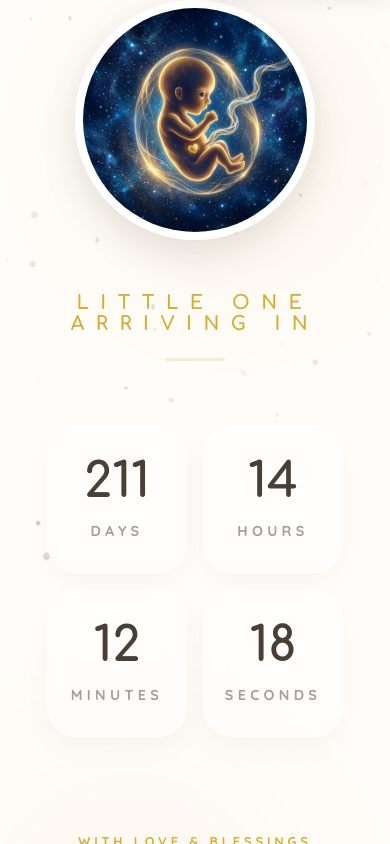
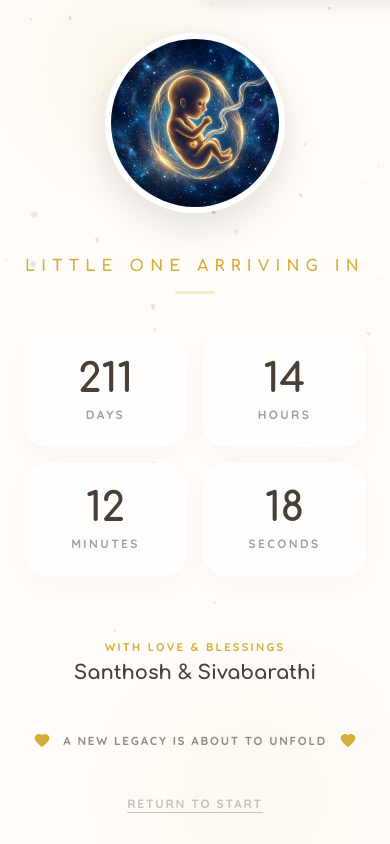
Before and after one commit to xrvnsp/SPSB, a React (Vite) app: page / in a window 390 px wide. Both pictures are taken after a click on the button "START COUNTDOWN". Shown: the top 844 px of the page. Built offline with nearby package versions, Linux system fonts and the light colour scheme.

Commit message:
Optimize for mobile responsiveness

```diff
--- a/src/App.jsx
+++ b/src/App.jsx
@@ -42,7 +42,6 @@ function App() {
       setTimeLeft(calculateTimeLeft());
     }, 1000);
 
-    // Random message interval
     const msgTimer = setInterval(() => {
       setCurrentMessage(RANDOM_MESSAGES[Math.floor(Math.random() * RANDOM_MESSAGES.length)]);
     }, 5000);
@@ -70,14 +69,15 @@ function App() {
     <div className="countdown-container" style={{
       backgroundColor: '#fffcf9',
       minHeight: '100vh',
-      width: '100vw',
+      width: '100%',
       color: '#4a3f35',
       display: 'flex',
       alignItems: 'center',
       justifyContent: 'center',
-      overflow: 'hidden',
+      overflowX: 'hidden',
       position: 'relative',
-      fontFamily: "'Quicksand', sans-serif"
+      fontFamily: "'Quicksand', sans-serif",
+      padding: '2rem 1rem'
     }}>
       {/* Premium Contrast Particles */}
       <Particles count={45} color="#4a3f35" />
@@ -90,33 +90,53 @@ function App() {
             animate={{ opacity: 1, scale: 1 }}
             exit={{ opacity: 0, scale: 1.1, filter: 'blur(20px)' }}
             transition={{ duration: 0.8, ease: "easeOut" }}
-            style={{ textAlign: 'center', zIndex: 10, padding: '2rem' }}
+            style={{
+              textAlign: 'center',
+              zIndex: 10,
+              width: '100%',
+              maxWidth: '600px',
+              display: 'flex',
+              flexDirection: 'column',
+              alignItems: 'center'
+            }}
           >
             <motion.div
               animate={{ scale: [1, 1.1, 1], rotate: [0, 5, -5, 0] }}
               transition={{ repeat: Infinity, duration: 5 }}
               style={{ marginBottom: '2rem' }}
             >
-              <Heart size={64} color="#d4af37" fill="#d4af37" strokeWidth={1} style={{ opacity: 0.3 }} />
+              <Heart size={48} color="#d4af37" fill="#d4af37" strokeWidth={1} style={{ opacity: 0.3 }} />
             </motion.div>
 
             <h1 style={{
               fontFamily: "'Comfortaa', cursive",
-              fontSize: 'clamp(2.5rem, 8vw, 4.5rem)',
+              fontSize: 'clamp(2rem, 10vw, 4rem)',
               fontWeight: 700,
-              letterSpacing: '-0.02em',
+              lineHeight: 1.2,
               marginBottom: '1rem',
               color: '#4a3f35'
             }}>
               The Final <span style={{ color: '#d4af37' }}>Wait</span>
             </h1>
-            <p style={{ fontFamily: "'Quicksand', sans-serif", color: 'rgba(74,63,53,0.5)', fontSize: '1.2rem', letterSpacing: '0.4em', marginBottom: '4rem', fontWeight: 700 }}>
+            <p style={{
+              fontFamily: "'Quicksand', sans-serif",
+              color: 'rgba(74,63,53,0.5)',
+              fontSize: 'clamp(0.8rem, 4vw, 1.1rem)',
+              letterSpacing: '0.3em',
+              marginBottom: '3rem',
+              fontWeight: 700
+            }}>
               NOVEMBER 22, 2026
             </p>
 
-            <div style={{ marginBottom: '4rem' }}>
-               <p style={{ color: '#d4af37', letterSpacing: '0.3em', fontSize: '0.9rem', marginBottom: '0.5rem', fontWeight: 700 }}>WITH THE BLESSINGS OF</p>
-               <h3 style={{ fontFamily: "'Sacramento', cursive", fontSize: '3rem', color: '#4a3f35', marginTop: '0.5rem' }}>
+            <div style={{ marginBottom: '3rem' }}>
+               <p style={{ color: '#d4af37', letterSpacing: '0.2em', fontSize: '0.75rem', marginBottom: '0.5rem', fontWeight: 700 }}>WITH THE BLESSINGS OF</p>
+               <h3 style={{
+                 fontFamily: "'Sacramento', cursive",
+                 fontSize: 'clamp(2rem, 8vw, 3rem)',
+                 color: '#4a3f35',
+                 marginTop: '0.5rem'
+               }}>
                   Late Shri Singaravelu
                </h3>
             </div>
@@ -128,28 +148,27 @@ function App() {
               style={{
                 background: 'white',
                 border: '2px solid rgba(212,175,55,0.3)',
-                padding: '1.5rem 4rem',
+                padding: '1.2rem 2.5rem',
                 borderRadius: '100px',
                 color: '#d4af37',
-                fontSize: '1.1rem',
+                fontSize: 'clamp(0.9rem, 4vw, 1.1rem)',
                 fontWeight: 700,
-                letterSpacing: '0.2em',
+                letterSpacing: '0.15em',
                 cursor: 'pointer',
                 display: 'flex',
                 alignItems: 'center',
-                gap: '1rem',
+                gap: '0.8rem',
                 boxShadow: '0 4px 15px rgba(0,0,0,0.05)',
                 transition: 'all 0.3s ease',
-                margin: '0 auto',
                 fontFamily: "'Comfortaa', cursive"
               }}
             >
               START COUNTDOWN <ChevronRight size={20} />
             </motion.button>
 
-            <div style={{ marginTop: '5rem', opacity: 0.6 }}>
-               <p style={{ letterSpacing: '0.2em', fontSize: '0.8rem', color: 'rgba(74,63,53,0.4)', fontWeight: 700 }}>CELEBRATED BY</p>
-               <p style={{ fontSize: '1.3rem', fontWeight: 700, marginTop: '0.5rem', fontFamily: "'Comfortaa', cursive" }}>Santhosh & Sivabarathi</p>
+            <div style={{ marginTop: '4rem', opacity: 0.6 }}>
+               <p style={{ letterSpacing: '0.15em', fontSize: '0.7rem', color: 'rgba(74,63,53,0.4)', fontWeight: 700 }}>CELEBRATED BY</p>
+               <p style={{ fontSize: 'clamp(1rem, 5vw, 1.3rem)', fontWeight: 700, marginTop: '0.5rem', fontFamily: "'Comfortaa', cursive" }}>Santhosh & Sivabarathi</p>
             </div>
           </motion.div>
         ) : (
@@ -158,7 +177,7 @@ function App() {
             variants={containerVariants}
             initial="hidden"
             animate="visible"
-            style={{ textAlign: 'center', zIndex: 10, width: '100%', maxWidth: '1200px', padding: '0 2rem' }}
+            style={{ textAlign: 'center', zIndex: 10, width: '100%', maxWidth: '1000px' }}
           >
             {/* Animated Fetus Illustration with Callout */}
             <motion.div
@@ -172,30 +191,31 @@ function App() {
                 opacity: { duration: 1.5 },
                 scale: { repeat: Infinity, duration: 2, ease: "easeInOut" }
               }}
-              style={{ marginBottom: '3rem', position: 'relative', display: 'inline-block' }}
+              style={{ marginBottom: '2.5rem', position: 'relative', display: 'inline-block' }}
             >
               {/* Speech Bubble Callout */}
               <AnimatePresence mode="wait">
                 <motion.div
                   key={currentMessage}
                   initial={{ opacity: 0, y: 10, scale: 0.8 }}
-                  animate={{ opacity: 1, y: -20, scale: 1 }}
-                  exit={{ opacity: 0, y: -30, scale: 0.8 }}
+                  animate={{ opacity: 1, y: -15, scale: 1 }}
+                  exit={{ opacity: 0, y: -25, scale: 0.8 }}
                   style={{
                     position: 'absolute',
-                    top: '-60px',
+                    top: '-70px',
                     left: '50%',
                     transform: 'translateX(-50%)',
                     background: 'white',
-                    padding: '0.8rem 1.5rem',
-                    borderRadius: '20px',
+                    padding: '0.7rem 1.2rem',
+                    borderRadius: '18px',
                     boxShadow: '0 10px 25px rgba(0,0,0,0.1)',
                     border: '2px solid rgba(212,175,55,0.2)',
                     zIndex: 20,
-                    minWidth: '200px',
+                    width: 'max-content',
+                    maxWidth: '280px',
                     fontFamily: "'Quicksand', sans-serif",
                     fontWeight: 700,
-                    fontSize: '0.9rem',
+                    fontSize: 'clamp(0.75rem, 3.5vw, 0.9rem)',
                     color: '#d4af37'
                   }}
                 >
@@ -217,7 +237,7 @@ function App() {
 
               <div style={{
                 position: 'absolute',
-                inset: '-20px',
+                inset: '-15px',
                 background: 'radial-gradient(circle, rgba(212,175,55,0.1) 0%, transparent 70%)',
                 borderRadius: '50%',
                 zIndex: -1
@@ -226,26 +246,35 @@ function App() {
                 src="/fetus.png"
                 alt="2-Month Fetus Illustration"
                 style={{
-                  width: '240px',
-                  height: '240px',
+                  width: 'clamp(180px, 40vw, 240px)',
+                  height: 'clamp(180px, 40vw, 240px)',
                   borderRadius: '50%',
                   objectFit: 'cover',
-                  border: '8px solid white',
+                  border: '6px solid white',
                   boxShadow: '0 15px 40px rgba(0,0,0,0.1)'
                 }}
               />
             </motion.div>
 
-            <motion.div variants={itemVariants} style={{ marginBottom: '4rem' }}>
-              <h2 style={{ fontFamily: "'Comfortaa', cursive", fontSize: '1.2rem', color: '#d4af37', letterSpacing: '0.6em', marginBottom: '1.5rem', fontWeight: 700 }}>LITTLE ONE ARRIVING IN</h2>
-              <div style={{ height: '3px', width: '60px', background: '#d4af37', margin: '0 auto', borderRadius: '10px', opacity: 0.2 }}></div>
+            <motion.div variants={itemVariants} style={{ marginBottom: '2.5rem' }}>
+              <h2 style={{
+                fontFamily: "'Comfortaa', cursive",
+                fontSize: 'clamp(0.8rem, 4vw, 1.1rem)',
+                color: '#d4af37',
+                letterSpacing: '0.4em',
+                marginBottom: '1rem',
+                fontWeight: 700
+              }}>LITTLE ONE ARRIVING IN</h2>
+              <div style={{ height: '3px', width: '40px', background: '#d4af37', margin: '0 auto', borderRadius: '10px', opacity: 0.2 }}></div>
             </motion.div>
 
+            {/* Responsive Countdown Grid */}
             <div style={{
-              display: 'flex',
-              justifyContent: 'center',
-              gap: 'clamp(1rem, 3vw, 3rem)',
-              flexWrap: 'wrap'
+              display: 'grid',
+              gridTemplateColumns: 'repeat(auto-fit, minmax(130px, 1fr))',
+              gap: '1rem',
+              width: '100%',
+              padding: '0 0.5rem'
             }}>
               {Object.entries(timeLeft).map(([unit, value]) => (
                 <motion.div
@@ -255,10 +284,9 @@ function App() {
                     display: 'flex',
                     flexDirection: 'column',
                     alignItems: 'center',
-                    minWidth: '140px',
                     background: 'rgba(255,255,255,0.6)',
-                    padding: '2rem 1rem',
-                    borderRadius: '30px',
+                    padding: '1.5rem 0.5rem',
+                    borderRadius: '24px',
                     backdropFilter: 'blur(10px)',
                     border: '1px solid rgba(255,255,255,0.8)',
                     boxShadow: '0 10px 30px rgba(0,0,0,0.03)'
@@ -269,7 +297,7 @@ function App() {
                     initial={{ y: 10, opacity: 0 }}
                     animate={{ y: 0, opacity: 1 }}
                     style={{
-                      fontSize: 'clamp(3rem, 10vw, 6rem)',
+                      fontSize: 'clamp(2.5rem, 8vw, 5rem)',
                       fontWeight: 700,
                       fontFamily: "'Comfortaa', cursive",
                       lineHeight: 1,
@@ -279,11 +307,11 @@ function App() {
                     {String(value).padStart(2, '0')}
                   </motion.span>
                   <span style={{
-                    fontSize: '0.9rem',
+                    fontSize: '0.75rem',
                     color: 'rgba(74,63,53,0.5)',
-                    letterSpacing: '0.3em',
+                    letterSpacing: '0.2em',
                     textTransform: 'uppercase',
-                    marginTop: '1rem',
+                    marginTop: '0.5rem',
                     fontWeight: 700
                   }}>
                     {unit}
@@ -294,17 +322,26 @@ function App() {
 
             <motion.div
               variants={itemVariants}
-              style={{ marginTop: '6rem', display: 'flex', flexDirection: 'column', alignItems: 'center', gap: '4rem' }}
+              style={{ marginTop: '4rem', display: 'flex', flexDirection: 'column', alignItems: 'center', gap: '3rem' }}
             >
               <div style={{ textAlign: 'center' }}>
-                 <p style={{ color: '#d4af37', letterSpacing: '0.3em', fontSize: '0.8rem', marginBottom: '0.5rem', fontWeight: 700 }}>WITH LOVE & BLESSINGS</p>
-                 <p style={{ fontSize: '1.4rem', fontWeight: 700, color: '#4a3f35', fontFamily: "'Comfortaa', cursive" }}>Santhosh & Sivabarathi</p>
+                 <p style={{ color: '#d4af37', letterSpacing: '0.2em', fontSize: '0.7rem', marginBottom: '0.5rem', fontWeight: 700 }}>WITH LOVE & BLESSINGS</p>
+                 <p style={{ fontSize: 'clamp(1.1rem, 5vw, 1.4rem)', fontWeight: 700, color: '#4a3f35', fontFamily: "'Comfortaa', cursive" }}>Santhosh & Sivabarathi</p>
               </div>
 
-              <div style={{ display: 'flex', gap: '1rem', alignItems: 'center', color: '#d4af37' }}>
-                <Heart size={20} fill="#d4af37" />
-                <p style={{ letterSpacing: '0.2em', fontSize: '0.9rem', fontWeight: 700, color: 'rgba(74,63,53,0.6)' }}>A NEW LEGACY IS ABOUT TO UNFOLD</p>
-                <Heart size={20} fill="#d4af37" />
+              <div style={{
+                display: 'flex',
+                gap: '0.8rem',
+                alignItems: 'center',
+                color: '#d4af37',
+                flexWrap: 'wrap',
+                justifyContent: 'center'
+              }}>
+                <Heart size={16} fill="#d4af37" />
+                <p style={{ letterSpacing: '0.15em', fontSize: 'clamp(0.7rem, 3vw, 0.9rem)', fontWeight: 700, color: 'rgba(74,63,53,0.6)' }}>
+                  A NEW LEGACY IS ABOUT TO UNFOLD
+                </p>
+                <Heart size={16} fill="#d4af37" />
               </div>
 
               <button
@@ -314,8 +351,8 @@ function App() {
                   border: 'none',
                   color: 'rgba(74,63,53,0.3)',
                   cursor: 'pointer',
-                  fontSize: '0.8rem',
-                  letterSpacing: '0.2em',
+                  fontSize: '0.75rem',
+                  letterSpacing: '0.15em',
                   textDecoration: 'underline',
                   textUnderlineOffset: '4px',
                   fontWeight: 600,
@@ -329,13 +366,13 @@ function App() {
         )}
       </AnimatePresence>
 
-      {/* Soft Light Decorative Orbs */}
+      {/* Responsive Decorative Orbs */}
       <div style={{
         position: 'absolute',
         top: '-10%',
         left: '-5%',
-        width: '500px',
-        height: '500px',
+        width: 'clamp(300px, 50vw, 500px)',
+        height: 'clamp(300px, 50vw, 500px)',
         background: 'radial-gradient(circle, rgba(212,175,55,0.07) 0%, transparent 70%)',
         borderRadius: '50%',
         zIndex: 1
@@ -344,8 +381,8 @@ function App() {
         position: 'absolute',
         bottom: '-15%',
         right: '-10%',
-        width: '600px',
-        height: '600px',
+        width: 'clamp(350px, 60vw, 600px)',
+        height: 'clamp(350px, 60vw, 600px)',
         background: 'radial-gradient(circle, rgba(212,175,55,0.05) 0%, transparent 70%)',
         borderRadius: '50%',
         zIndex: 1
```
